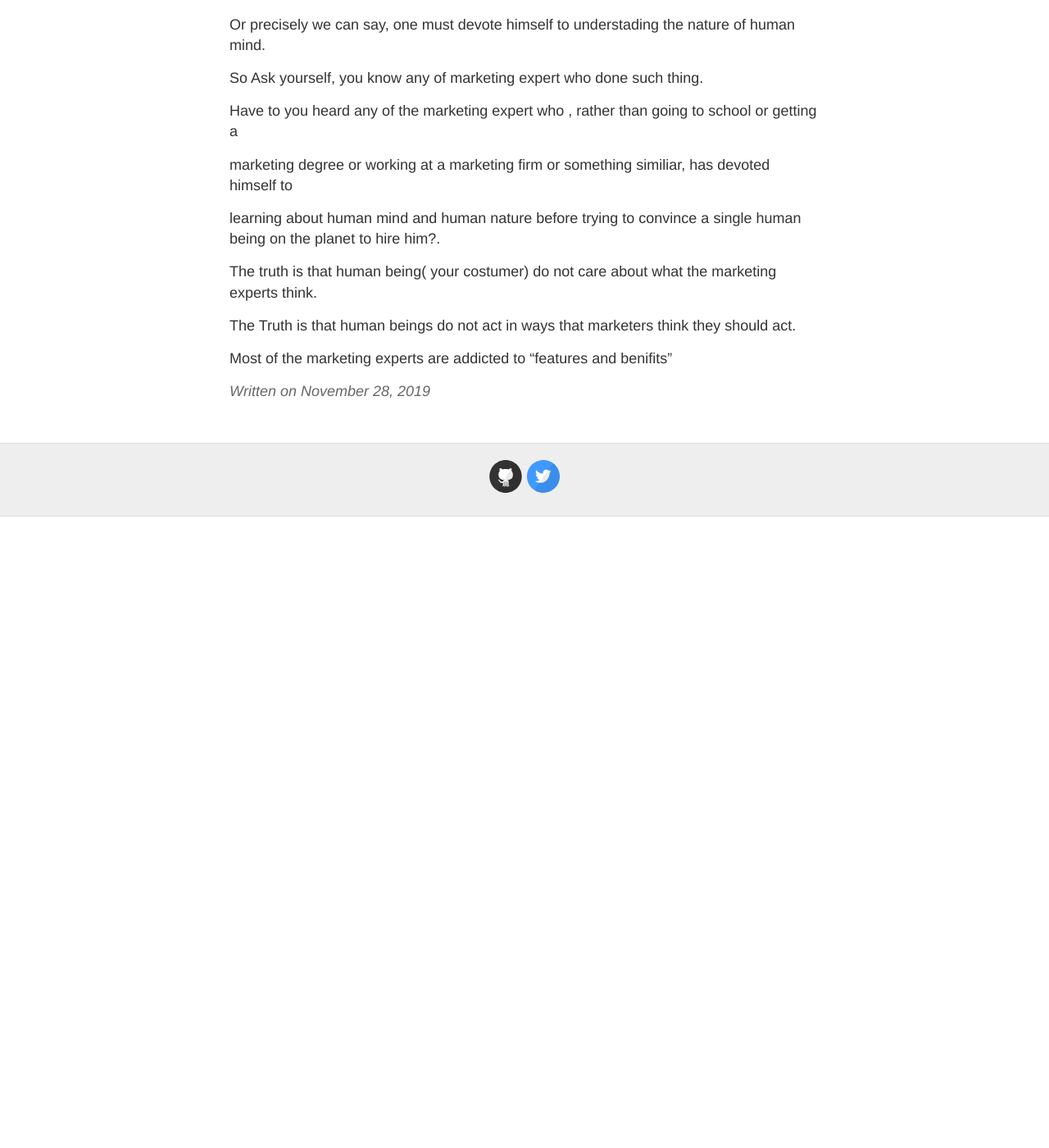
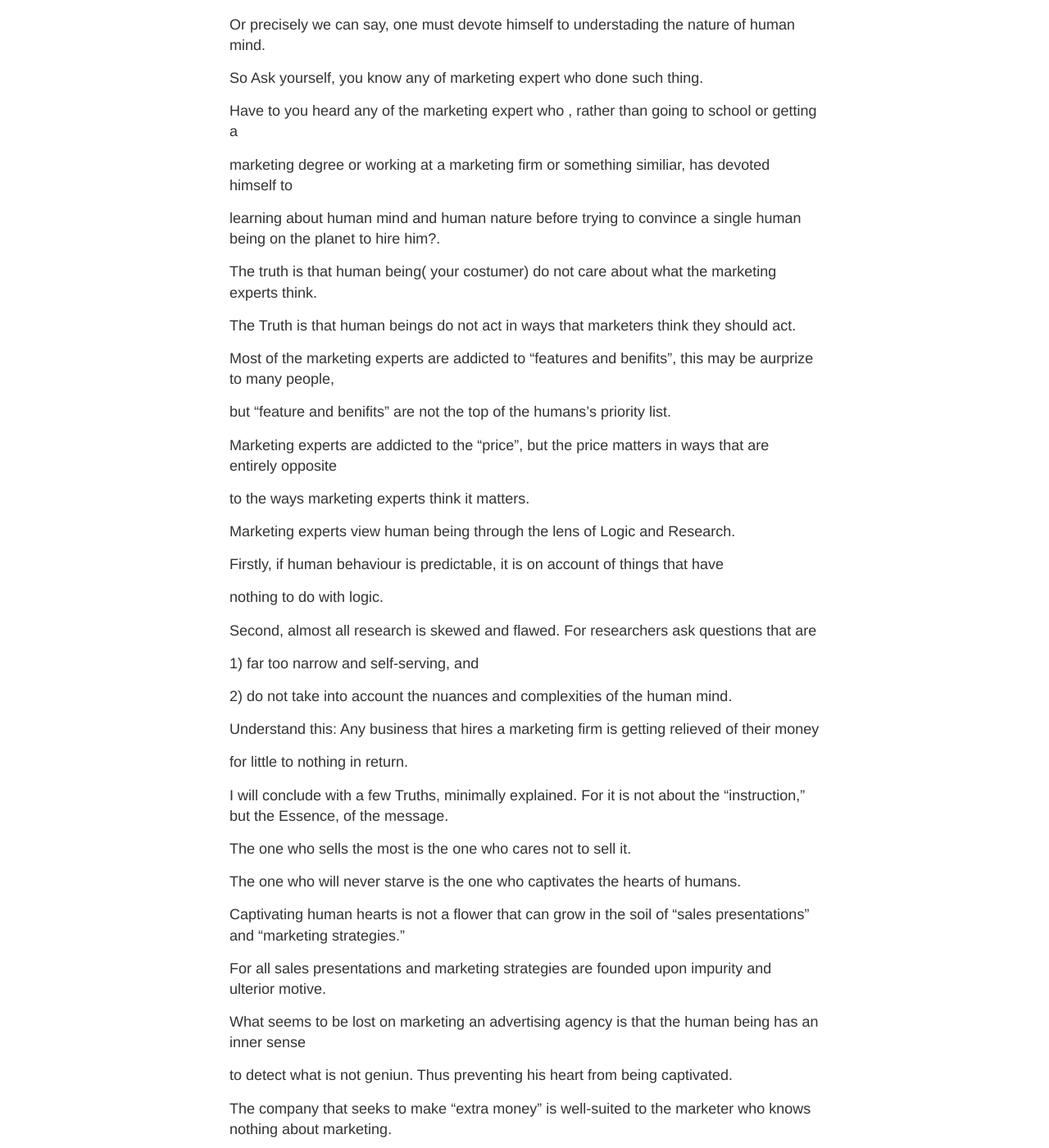
Before and after one commit to KaushalSharmaMd/KaushalSharmaMd.github.io, a Jekyll site: the page built from _posts/2019-11-28-why-almost-all-forms-of-marketing-is-scam.md, in a window 1280 px wide and 1400 px high, scrolled down 475 px. Shown: the whole window at 82% size. Built offline with Jekyll 4.4.1, drawn with Linux system fonts in a browser that asks for light colours; our own code applies the rules of GitHub Pages for plain Markdown files; before the commit the page ends 1105 px from its top, so only the background shows below that; some of the changed text lies outside the part shown.

Commit message:
Update 2019-11-28-why-almost-all-forms-of-marketing-is-scam.md

```diff
--- a/_posts/2019-11-28-why-almost-all-forms-of-marketing-is-scam.md
+++ b/_posts/2019-11-28-why-almost-all-forms-of-marketing-is-scam.md
@@ -30,4 +30,54 @@ The truth is that human being( your costumer) do not care about what the marketi
 
 The Truth is that human beings do not act in ways that marketers think they should act.
 
-Most of the marketing experts are addicted to "features and benifits"
+Most of the marketing experts are addicted to "features and benifits", this may be aurprize to many people,
+
+but "feature and benifits" are not the top of the humans's priority list.
+
+Marketing experts are addicted to the "price", but the price matters in ways that are entirely opposite
+
+to the ways marketing experts think it matters.
+
+Marketing experts view human being through the lens of Logic and Research.
+
+Firstly, if human behaviour is predictable, it is on account of things that have
+
+nothing to do with logic.
+
+Second, almost all research is skewed and flawed. For researchers ask questions that are
+
+1) far too narrow and self-serving, and
+
+2) do not take into account the nuances and complexities of the human mind.
+
+Understand this: Any business that hires a marketing firm is getting relieved of their money
+
+for little to nothing in return.
+
+I will conclude with a few Truths, minimally explained. For it is not about the “instruction,” but the Essence, of the message.
+
+The one who sells the most is the one who cares not to sell it.
+
+The one who will never starve is the one who captivates the hearts of humans.
+
+Captivating human hearts is not a flower that can grow in the soil of “sales presentations” and “marketing strategies.”
+
+For all sales presentations and marketing strategies are founded upon impurity and ulterior motive.
+
+What seems to be lost on marketing an advertising agency is that the human being has an inner sense
+
+to detect what is not geniun. Thus preventing his heart from being captivated.
+
+The company that seeks to make "extra money” is well-suited to the marketer who knows nothing about marketing.
+
+Humans, it seems, have become conditioned to ignore their truly glorious capabilities.
+
+The wise company will understand that it sits at the center of a flea market. If it truly seeks to
+
+do something grand, there is no “marketing agency” in existence that has sufficiently devoted its
+
+life to become worthy of their call.
+
+If the product that a company is selling requires a “convincing” of the customer, rather than
+
+creating an instant and dramatic emotional reaction within him ( Apple  users can understand here ) , the company will struggle.
```
